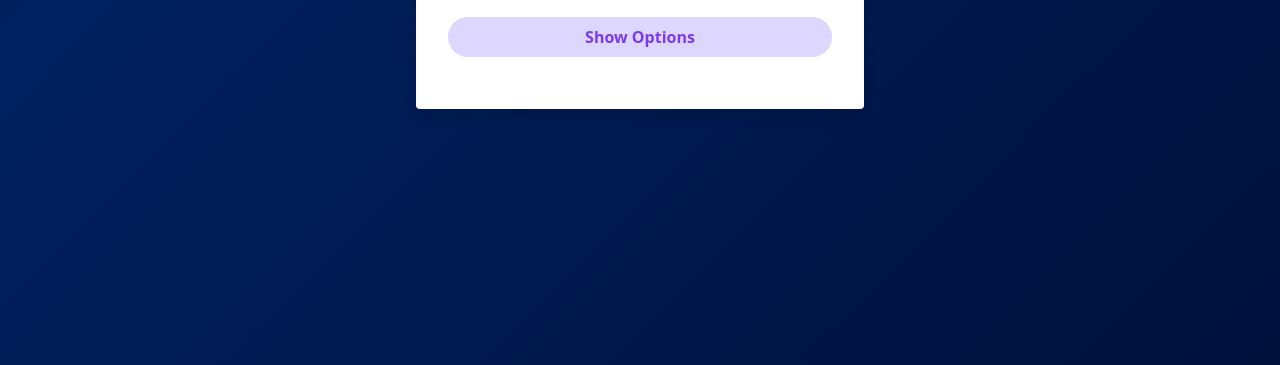
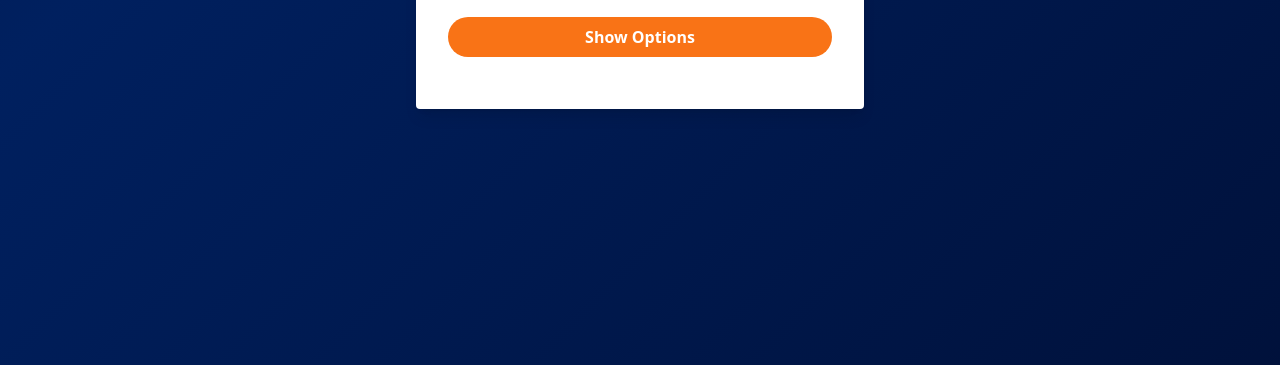
Before and after one commit to lucyqqi/newhacks, a website: page Tailwind-starter/dist/preferences.html in a window 1280 px wide. Shown: the part 435-800 px from the top of the page. Drawn offline with nearby package versions, Linux system fonts and the light colour scheme.

Commit message:
colour changing

```diff
--- a/Tailwind-starter/dist/preferences.html
+++ b/Tailwind-starter/dist/preferences.html
@@ -25,7 +25,7 @@
         <h2 class="text-3xl font-semibold mb-5 text-violet-600">What clothes do you want to buy?</h2>
         <input type="text" id="clothesType" placeholder="e.g., Shirt, Trousers, etc." class="border-2 border-violet-200 rounded p-3 w-full mb-5 focus:border-violet-500 focus:ring focus:ring-violet-300"/>
 
-        <button id="showOptions" class="bg-violet-200 hover:bg-violet-400 text-violet-600 font-bold py-2 px-4 rounded-full cursor-pointer w-full mb-5">
+        <button id="showOptions" class="bg-orange-500 hover:bg-orange-400 text-white font-bold py-2 px-4 rounded-full cursor-pointer w-full mb-5">
             Show Options
         </button>
 
```
Also changed, not shown: Tailwind-starter/dist/links.html (+1 -1 lines).
